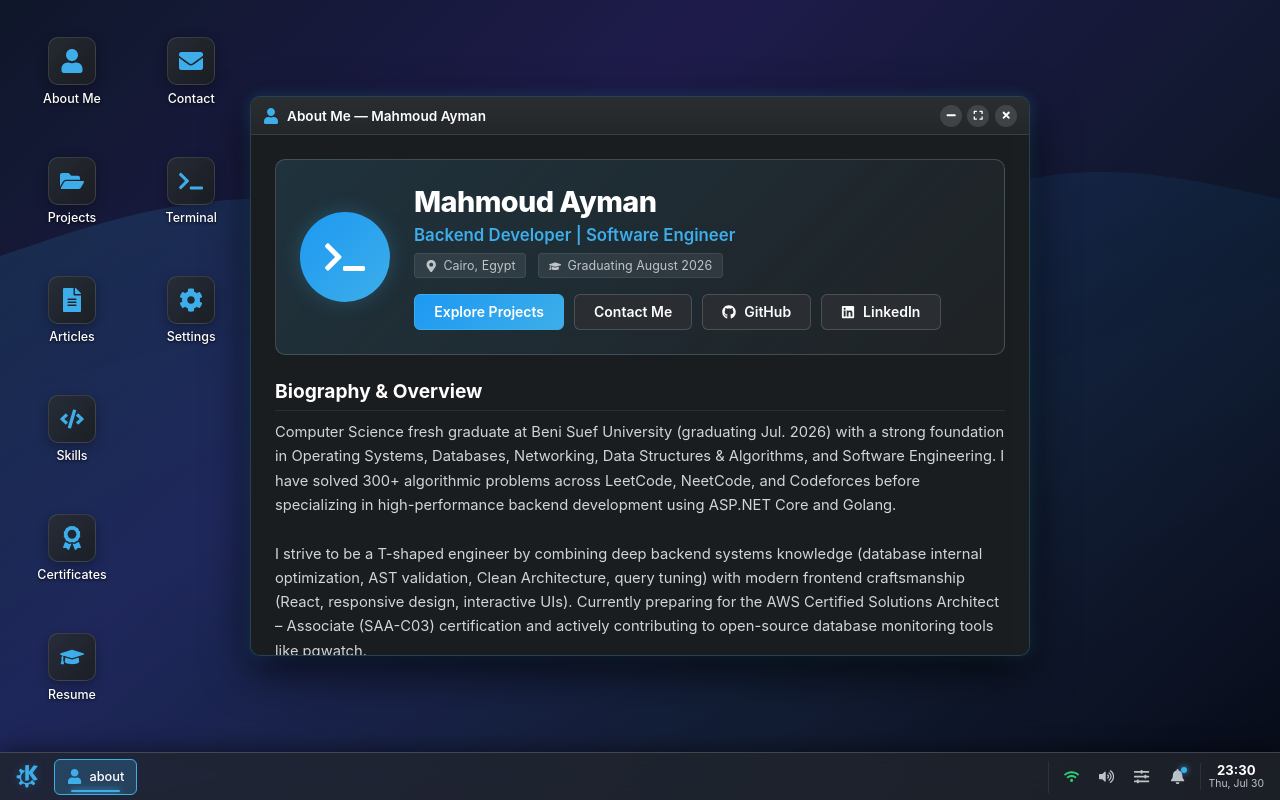
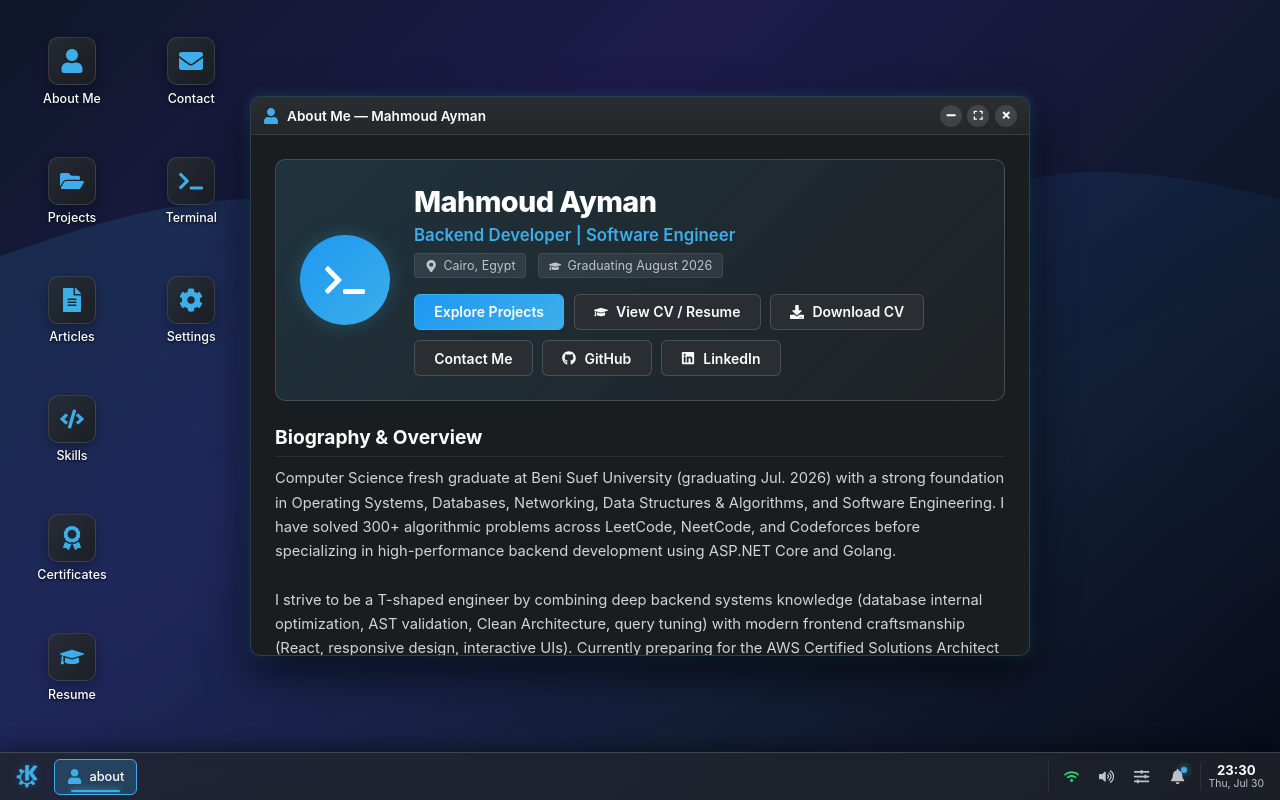
Before and after one commit to 0xmahmoudd/0xmahmoudd.github.io, a React (Vite) app: page / in a window 1280 px wide. Built offline with nearby package versions, Linux system fonts and the light colour scheme.

Commit message:
Add View CV / Resume and Download CV buttons to About Me hero banner

```diff
--- a/src/components/Apps/AboutApp.jsx
+++ b/src/components/Apps/AboutApp.jsx
@@ -6,8 +6,7 @@ import {
   FaGithub,
   FaLinkedin,
   FaCode,
-  FaAws,
-  FaDatabase,
+  FaDownload,
   FaTerminal
 } from 'react-icons/fa';
 import { aboutData } from '../../data/aboutData';
@@ -45,12 +44,29 @@ export const AboutApp = () => {
             >
               Explore Projects
             </button>
+
+            <button
+              className="plasma-btn"
+              onClick={() => openWindow('resume')}
+            >
+              <FaGraduationCap /> View CV / Resume
+            </button>
+
+            <a
+              href="./Mahmoud_Ayman_CV.pdf"
+              download="Mahmoud_Ayman_CV.pdf"
+              className="plasma-btn"
+            >
+              <FaDownload /> Download CV
+            </a>
+
             <button
               className="plasma-btn"
               onClick={() => openWindow('contact')}
             >
               Contact Me
             </button>
+
             <a
               href={aboutData.github}
               target="_blank"
@@ -59,6 +75,7 @@ export const AboutApp = () => {
             >
               <FaGithub /> GitHub
             </a>
+
             <a
               href={aboutData.linkedin}
               target="_blank"
```
